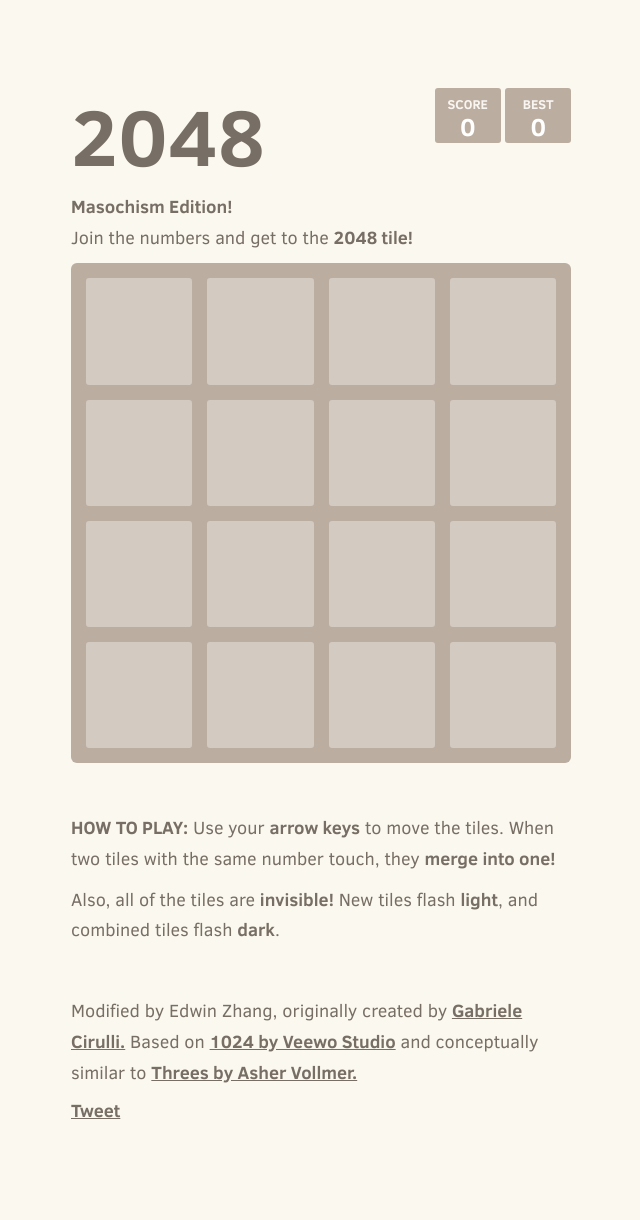
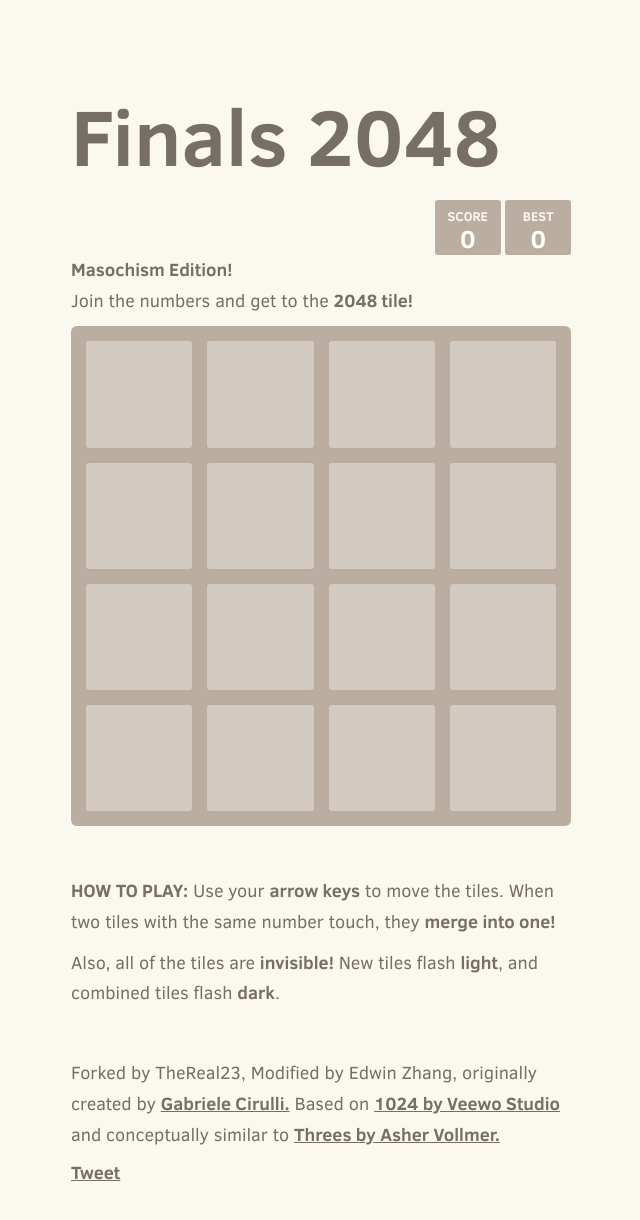
Before and after one commit to TheReal23/2048-poop, a plain HTML site: page index.html in a window 1280 px wide. Shown: the whole page, without its empty margins (319-959 px from the left). Drawn offline with Linux system fonts and the light colour scheme.

Commit message:
grid cells

```diff
--- a/index.html
+++ b/index.html
@@ -2,7 +2,7 @@
 <html>
 <head>
   <meta charset="utf-8">
-  <title>2048 - Now for masochists!</title>
+  <title>Finals 2048 - Now for masochists!</title>
 
   <link href="style/main.css" rel="stylesheet" type="text/css">
   <link rel="shortcut icon" href="favicon.ico">
@@ -16,7 +16,7 @@
 <body>
   <div class="container">
     <div class="heading">
-      <h1 class="title">2048</h1>
+      <h1 class="title">Finals 2048</h1>
       <div class="scores-container">
         <div class="score-container">0</div>
         <div class="best-container">0</div>
@@ -73,7 +73,7 @@
     </p>
     <hr>
     <p>
-    Modified by Edwin Zhang, originally created by <a href="http://gabrielecirulli.com" target="_blank">Gabriele Cirulli.</a> Based on <a href="https://itunes.apple.com/us/app/1024!/id823499224" target="_blank">1024 by Veewo Studio</a> and conceptually similar to <a href="http://asherv.com/threes/" target="_blank">Threes by Asher Vollmer.</a>
+    Forked by TheReal23, Modified by Edwin Zhang, originally created by <a href="http://gabrielecirulli.com" target="_blank">Gabriele Cirulli.</a> Based on <a href="https://itunes.apple.com/us/app/1024!/id823499224" target="_blank">1024 by Veewo Studio</a> and conceptually similar to <a href="http://asherv.com/threes/" target="_blank">Threes by Asher Vollmer.</a>
     </p>
     <a href="https://twitter.com/share" class="twitter-share-button" data-url="http://ehzhang.github.io/2047-hardcore">Tweet</a>
 <script>!function(d,s,id){var js,fjs=d.getElementsByTagName(s)[0],p=/^http:/.test(d.location)?'http':'https';if(!d.getElementById(id)){js=d.createElement(s);js.id=id;js.src=p+'://platform.twitter.com/widgets.js';fjs.parentNode.insertBefore(js,fjs);}}(document, 'script', 'twitter-wjs');</script>
```
